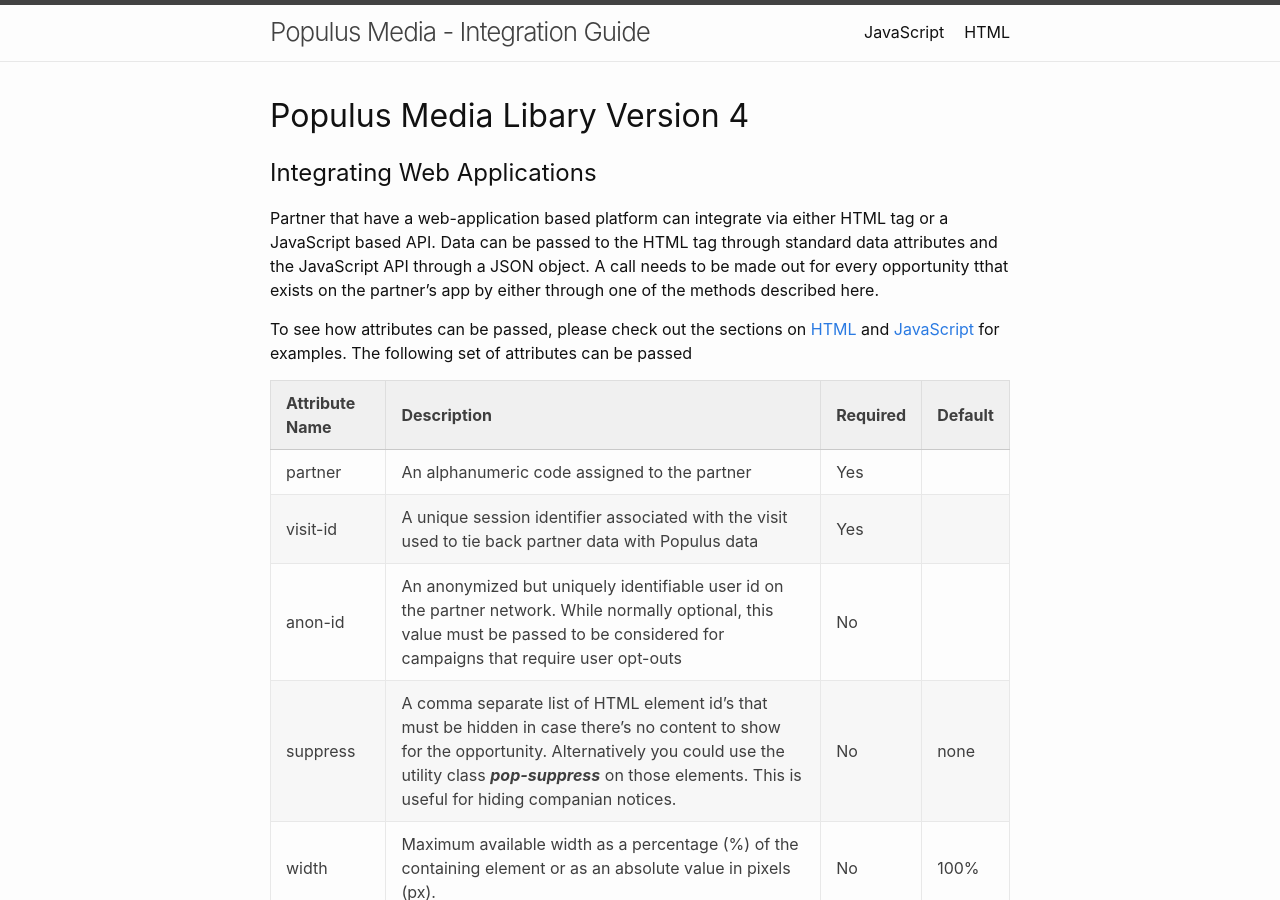
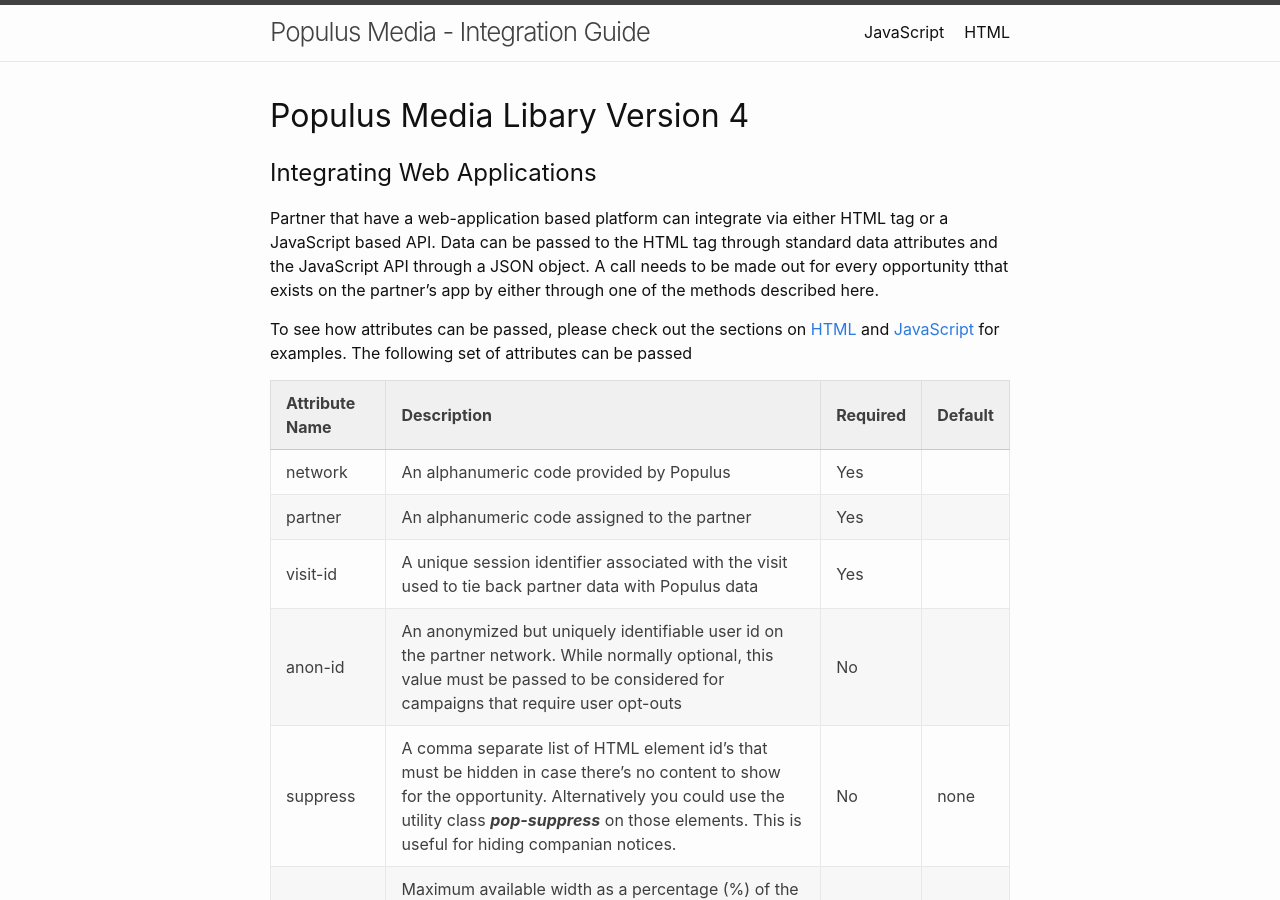
Before and after one commit to PopulusMedia/docs, a Jekyll site: the page docs/index.html, which Jekyll copies as it is, in a window 1280 px wide and 900 px high. Built offline with Jekyll 4.4.1, drawn with Linux system fonts in a browser that asks for light colours.

Commit message:
SG: Added network parameter to allow support for multiple networks

```diff
--- a/docs/feed.xml
+++ b/docs/feed.xml
@@ -1,4 +1,4 @@
-<?xml version="1.0" encoding="utf-8"?><feed xmlns="http://www.w3.org/2005/Atom" ><generator uri="https://jekyllrb.com/" version="4.1.1">Jekyll</generator><link href="/docs/feed.xml" rel="self" type="application/atom+xml" /><link href="/docs/" rel="alternate" type="text/html" /><updated>2021-09-24T13:23:16-04:00</updated><id>/docs/feed.xml</id><title type="html">Populus Media - Integration Guide</title><subtitle>Populus Media - Integration Guide for Telehealth Media Partners  </subtitle><entry><title type="html">Welcome to Jekyll!</title><link href="/docs/jekyll/update/2020/10/14/welcome-to-jekyll.html" rel="alternate" type="text/html" title="Welcome to Jekyll!" /><published>2020-10-14T13:33:46-04:00</published><updated>2020-10-14T13:33:46-04:00</updated><id>/docs/jekyll/update/2020/10/14/welcome-to-jekyll</id><content type="html" xml:base="/docs/jekyll/update/2020/10/14/welcome-to-jekyll.html">&lt;p&gt;You’ll find this post in your &lt;code class=&quot;language-plaintext highlighter-rouge&quot;&gt;_posts&lt;/code&gt; directory. Go ahead and edit it and re-build the site to see your changes. You can rebuild the site in many different ways, but the most common way is to run &lt;code class=&quot;language-plaintext highlighter-rouge&quot;&gt;jekyll serve&lt;/code&gt;, which launches a web server and auto-regenerates your site when a file is updated.&lt;/p&gt;
+<?xml version="1.0" encoding="utf-8"?><feed xmlns="http://www.w3.org/2005/Atom" ><generator uri="https://jekyllrb.com/" version="4.1.1">Jekyll</generator><link href="/docs/feed.xml" rel="self" type="application/atom+xml" /><link href="/docs/" rel="alternate" type="text/html" /><updated>2021-10-18T14:54:47-04:00</updated><id>/docs/feed.xml</id><title type="html">Populus Media - Integration Guide</title><subtitle>Populus Media - Integration Guide for Telehealth Media Partners  </subtitle><entry><title type="html">Welcome to Jekyll!</title><link href="/docs/jekyll/update/2020/10/14/welcome-to-jekyll.html" rel="alternate" type="text/html" title="Welcome to Jekyll!" /><published>2020-10-14T13:33:46-04:00</published><updated>2020-10-14T13:33:46-04:00</updated><id>/docs/jekyll/update/2020/10/14/welcome-to-jekyll</id><content type="html" xml:base="/docs/jekyll/update/2020/10/14/welcome-to-jekyll.html">&lt;p&gt;You’ll find this post in your &lt;code class=&quot;language-plaintext highlighter-rouge&quot;&gt;_posts&lt;/code&gt; directory. Go ahead and edit it and re-build the site to see your changes. You can rebuild the site in many different ways, but the most common way is to run &lt;code class=&quot;language-plaintext highlighter-rouge&quot;&gt;jekyll serve&lt;/code&gt;, which launches a web server and auto-regenerates your site when a file is updated.&lt;/p&gt;
 
 &lt;p&gt;Jekyll requires blog post files to be named according to the following format:&lt;/p&gt;
 
--- a/docs/index.html
+++ b/docs/index.html
@@ -51,6 +51,12 @@
     </tr>
   </thead>
   <tbody>
+    <tr>
+      <td>network</td>
+      <td>An alphanumeric code provided by Populus</td>
+      <td>Yes</td>
+      <td> </td>
+    </tr>
     <tr>
       <td>partner</td>
       <td>An alphanumeric code assigned to the partner</td>
--- a/index.markdown
+++ b/index.markdown
@@ -15,6 +15,7 @@
 
 | Attribute Name | Description | Required | Default |
 | ----- | -------- |----- | ----- |
+| network | An alphanumeric code provided by Populus | Yes | |
 | partner | An alphanumeric code assigned to the partner | Yes | |
 | visit-id | A unique session identifier associated with the visit used to tie back partner data with Populus data | Yes | |
 | anon-id | An anonymized but uniquely identifiable user id on the partner network. While normally optional, this value must be passed to be considered for campaigns that require user opt-outs | No
```
